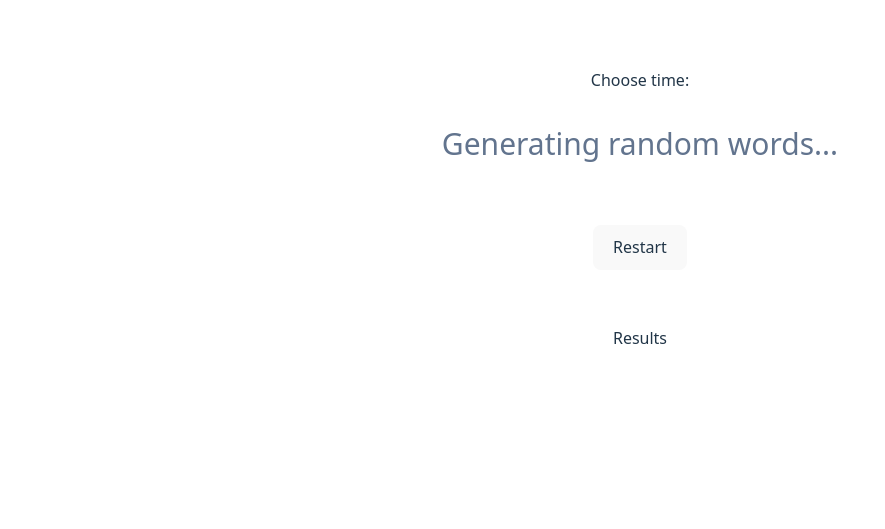
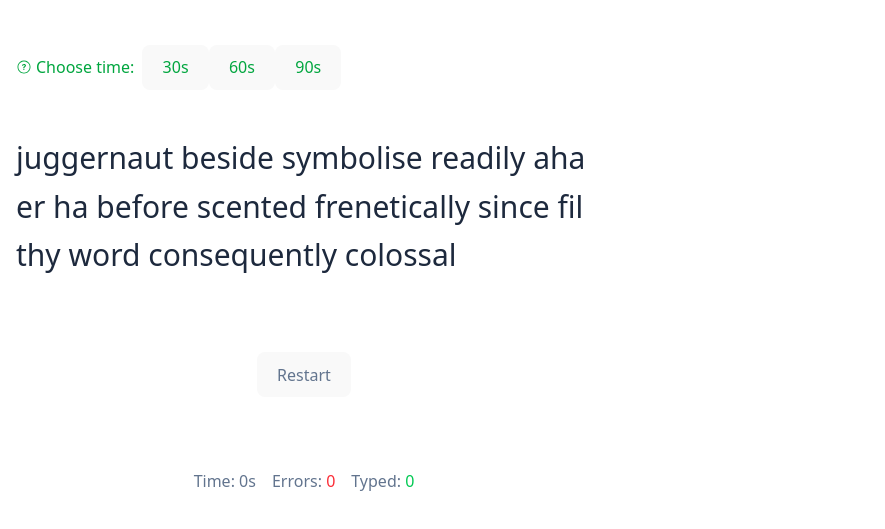
Before and after one commit to LuvsicptZ/KeyMotion, a React (Vite) app: page / in a window 1280 px wide. Shown: the part 191-720 px from the top of the page, without its empty margins (0-885 px from the left). Built offline with nearby package versions, Linux system fonts and the light colour scheme; no server answers.

Commit message:
refactor: integrate useEngine and update App layout

```diff
--- a/src/App.tsx
+++ b/src/App.tsx
@@ -1,6 +1,10 @@
-import './App.css'
 import RestartButton from "./components/RestartButton"
 import { Toaster } from "react-hot-toast";
+import useEngine from "./hooks/useEngine"
+import TimeSelecter from "./components/TimeSelecter"
+import GenerateWords from "./components/GenerateWords"
+import { useState } from "react"
+
 
 const WordsContainer = ({ children }: { children: React.ReactNode }) => {
   return (
@@ -11,24 +15,37 @@ const WordsContainer = ({ children }: { children: React.ReactNode }) => {
 }
 
 const App = () => {
+  const {
+    state,
+    words,
+    timeLeft,
+    typed,
+    errors,
+    restart,
+    totalTyped,
+    setCountdownSeconds
+  } = useEngine()
+
   return (
-    <div className="flex flex-col gap-4">
-      <div className="text-primary-400 font-medium">Choose time:</div>
+    <div className="flex flex-col gap-8 w-full max-w-3xl mx-auto px-4 mt-20">
 
+      <TimeSelecter onTimeSelect={setCountdownSeconds} />
       <Toaster />
 
       <WordsContainer>
-        <div className="text-slate-500">
-          Generating random words...
-        </div>
+        <GenerateWords words={words} />
       </WordsContainer>
 
       <RestartButton
-        className="mx-auto mt-10 text-slat-500"
+        className="mx-auto mt-10 text-slate-500"
         onRestart={() => restart()}
       />
 
-      <div className="mt-10">Results</div>
+      <div className="mt-10 flex gap-4 justify-center text-slate-500">
+        <div>Time: <span className="text-primary-400">{timeLeft}s</span></div>
+        <div>Errors: <span className="text-red-500">{errors}</span></div>
+        <div>Typed: <span className="text-green-500">{totalTyped.current}</span></div>
+      </div>
     </div>
   );
 };
```
